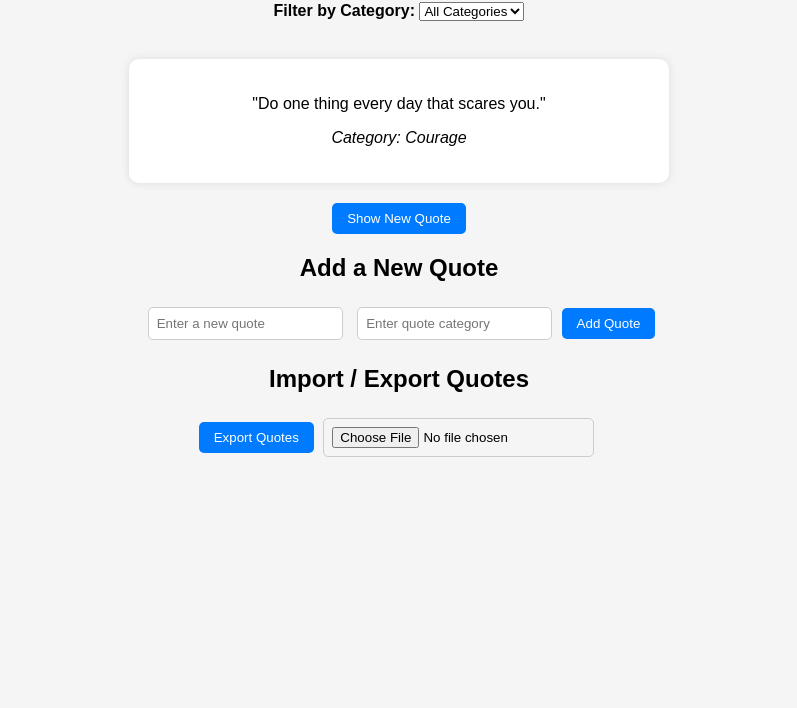
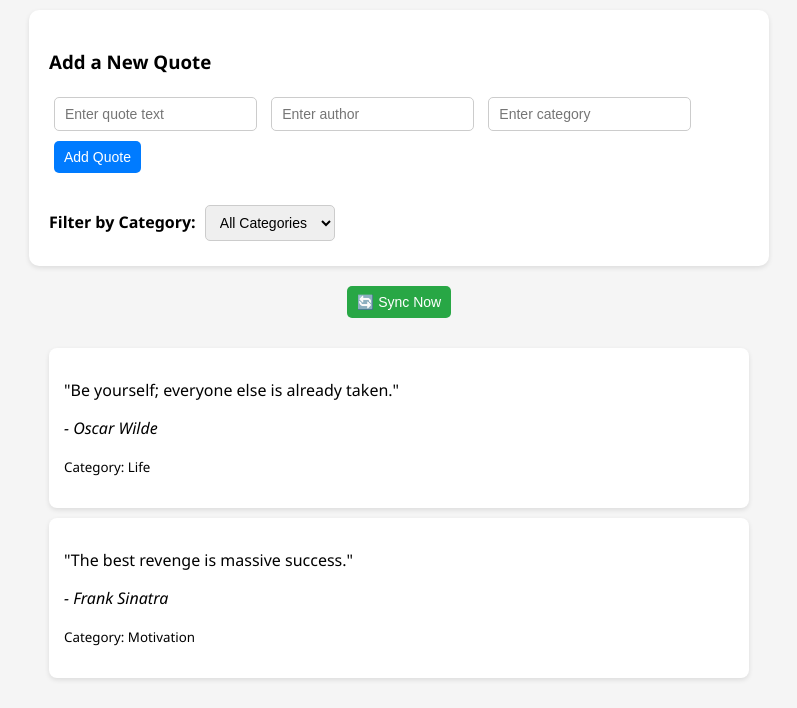
Before and after one commit to light-tech1/alx_fe_javascript, a plain HTML site: page dom-manipulation/index.html in a window 1280 px wide. Shown: the part 96-804 px from the top of the page, without its empty margins (241-1038 px from the left). Drawn offline with Linux system fonts and the light colour scheme.

Commit message:
Syncing Data with Server and Implementing Conflict Resolution

```diff
--- a/dom-manipulation/index.html
+++ b/dom-manipulation/index.html
@@ -1,37 +1,19 @@
 <!DOCTYPE html>
 <html lang="en">
 <head>
-  <meta charset="UTF-8">
-  <meta name="viewport" content="width=device-width, initial-scale=1.0">
+  <meta charset="UTF-8" />
+  <meta name="viewport" content="width=device-width, initial-scale=1.0" />
   <title>Dynamic Quote Generator</title>
   <link rel="stylesheet" href="styles.css">
 </head>
 <body>
   <h1>Dynamic Quote Generator</h1>
 
-  <div>
-    <label for="categoryFilter"><strong>Filter by Category:</strong></label>
-    <select id="categoryFilter" onchange="filterQuotes()">
-      <option value="all">All Categories</option>
-      <!-- Categories will be added here dynamically -->
-    </select>
-  </div>
+  <div id="quoteFormContainer"></div>
 
-  <br>
+  <button class="sync-button" onclick="syncWithServer()">🔄 Sync Now</button>
 
-  <div id="quoteDisplay"></div>
-  <button id="newQuote">Show New Quote</button>
-
-  <h2>Add a New Quote</h2>
-  <div>
-    <input id="newQuoteText" type="text" placeholder="Enter a new quote" />
-    <input id="newQuoteCategory" type="text" placeholder="Enter quote category" />
-    <button onclick="addQuote()">Add Quote</button>
-  </div>
-
-  <h2>Import / Export Quotes</h2>
-  <button onclick="exportToJsonFile()">Export Quotes</button>
-  <input type="file" id="importFile" accept=".json" onchange="importFromJsonFile(event)" />
+  <div id="quoteContainer"></div>
 
   <script src="script.js"></script>
 </body>
--- a/dom-manipulation/script.js
+++ b/dom-manipulation/script.js
@@ -1,168 +1,181 @@
-let quotes = [];
-let categories = [];
-let filteredCategory = "all";
+// ===========================
+// INITIAL DATA SETUP
+// ===========================
+let quotes = JSON.parse(localStorage.getItem("quotes")) || [];
 
-// Load quotes and categories from Local Storage
-function loadQuotes() {
-  const storedQuotes = localStorage.getItem("quotes");
-  const storedCategories = localStorage.getItem("categories");
-  const savedFilter = localStorage.getItem("selectedCategory");
+// Simulated server quotes (our "mock database")
+let serverQuotes = [
+  { text: "Be yourself; everyone else is already taken.", author: "Oscar Wilde", category: "Life" },
+  { text: "The best revenge is massive success.", author: "Frank Sinatra", category: "Motivation" }
+];
 
-  if (storedQuotes) {
-    quotes = JSON.parse(storedQuotes);
-  } else {
-    quotes = [
-      { text: "The best way to get started is to quit talking and begin doing.", category: "Motivation" },
-      { text: "Life is what happens when you're busy making other plans.", category: "Life" },
-      { text: "Do one thing every day that scares you.", category: "Courage" }
-    ];
-  }
+// ===========================
+// CREATE ADD QUOTE FORM
+// ===========================
+function createAddQuoteForm() {
+  const container = document.getElementById("quoteFormContainer");
+  container.innerHTML = `
+    <h3>Add a New Quote</h3>
+    <input type="text" id="quoteText" placeholder="Enter quote text">
+    <input type="text" id="quoteAuthor" placeholder="Enter author">
+    <input type="text" id="quoteCategory" placeholder="Enter category">
+    <button onclick="addQuote()">Add Quote</button>
 
-  // Extract categories from stored data or quotes
-  if (storedCategories) {
-    categories = JSON.parse(storedCategories);
-  } else {
-    categories = [...new Set(quotes.map(q => q.category))];
-  }
-
-  if (savedFilter) filteredCategory = savedFilter;
+    <br><br>
+    <label><strong>Filter by Category:</strong></label>
+    <select id="categoryFilter" onchange="filterQuotes()">
+      <option value="all">All Categories</option>
+    </select>
+  `;
 }
 
-// Save quotes and categories
-function saveData() {
-  localStorage.setItem("quotes", JSON.stringify(quotes));
-  localStorage.setItem("categories", JSON.stringify(categories));
-}
+// ===========================
+// DISPLAY QUOTES
+// ===========================
+function displayQuotes(list = quotes) {
+  const container = document.getElementById("quoteContainer");
+  container.innerHTML = "";
 
-// Populate category dropdown
-function populateCategories() {
-  const categoryFilter = document.getElementById("categoryFilter");
-
-  // Clear and re-add "All" option
-  categoryFilter.innerHTML = '<option value="all">All Categories</option>';
-
-  categories.forEach(category => {
-    const option = document.createElement("option");
-    option.value = category;
-    option.textContent = category;
-    categoryFilter.appendChild(option);
-  });
-
-  // Restore last selected category
-  categoryFilter.value = filteredCategory;
-}
-
-// Filter quotes by category
-function filterQuotes() {
-  const selected = document.getElementById("categoryFilter").value;
-  filteredCategory = selected;
-  localStorage.setItem("selectedCategory", selected);
-  showRandomQuote();
-}
-
-// Show random quote (filtered)
-function showRandomQuote() {
-  const display = document.getElementById("quoteDisplay");
-
-  const availableQuotes = filteredCategory === "all"
-    ? quotes
-    : quotes.filter(q => q.category === filteredCategory);
-
-  if (availableQuotes.length === 0) {
-    display.innerHTML = `<p>No quotes found for this category.</p>`;
+  if (list.length === 0) {
+    container.innerHTML = "<p>No quotes found.</p>";
     return;
   }
 
-  const randomIndex = Math.floor(Math.random() * availableQuotes.length);
-  const { text, category } = availableQuotes[randomIndex];
-
-  display.innerHTML = `
-    <blockquote>"${text}"</blockquote>
-    <p><em>Category: ${category}</em></p>
-  `;
-
-  sessionStorage.setItem("lastQuote", JSON.stringify({ text, category }));
+  list.forEach(q => {
+    const div = document.createElement("div");
+    div.classList.add("quote-card");
+    div.innerHTML = `
+      <p>"${q.text}"</p>
+      <p><em>- ${q.author}</em></p>
+      <p><small>Category: ${q.category}</small></p>
+    `;
+    container.appendChild(div);
+  });
 }
 
-// Add new quote + update categories + storage
+// ===========================
+// POPULATE CATEGORY FILTER
+// ===========================
+function populateCategories() {
+  const filter = document.getElementById("categoryFilter");
+  const uniqueCategories = [...new Set(quotes.map(q => q.category))];
+
+  filter.innerHTML = `<option value="all">All Categories</option>`;
+  uniqueCategories.forEach(cat => {
+    const opt = document.createElement("option");
+    opt.value = cat;
+    opt.textContent = cat;
+    filter.appendChild(opt);
+  });
+
+  // Restore last filter
+  const lastFilter = localStorage.getItem("selectedCategory");
+  if (lastFilter) {
+    filter.value = lastFilter;
+    filterQuotes();
+  }
+}
+
+// ===========================
+// FILTER QUOTES
+// ===========================
+function filterQuotes() {
+  const selected = document.getElementById("categoryFilter").value;
+  localStorage.setItem("selectedCategory", selected);
+
+  if (selected === "all") displayQuotes(quotes);
+  else displayQuotes(quotes.filter(q => q.category === selected));
+}
+
+// ===========================
+// ADD NEW QUOTE
+// ===========================
 function addQuote() {
-  const text = document.getElementById("newQuoteText").value.trim();
-  const category = document.getElementById("newQuoteCategory").value.trim();
+  const text = document.getElementById("quoteText").value.trim();
+  const author = document.getElementById("quoteAuthor").value.trim();
+  const category = document.getElementById("quoteCategory").value.trim();
 
-  if (!text || !category) {
-    alert("Please enter both quote and category.");
+  if (!text || !author || !category) {
+    alert("Please fill in all fields");
     return;
   }
 
-  quotes.push({ text, category });
+  const newQuote = { text, author, category };
+  quotes.push(newQuote);
+  saveQuotes();
 
-  // Add new category if not already in list
-  if (!categories.includes(category)) {
-    categories.push(category);
-    populateCategories();
-  }
+  // Add new category if needed
+  populateCategories();
+  displayQuotes(quotes);
 
-  saveData();
-  alert("Quote added successfully!");
+  // Reset fields
+  document.getElementById("quoteText").value = "";
+  document.getElementById("quoteAuthor").value = "";
+  document.getElementById("quoteCategory").value = "";
 
-  document.getElementById("newQuoteText").value = "";
-  document.getElementById("newQuoteCategory").value = "";
-  showRandomQuote();
+  // Simulate sending to server
+  sendToServer(newQuote);
 }
 
-// Export quotes as JSON
-function exportToJsonFile() {
-  const blob = new Blob([JSON.stringify(quotes, null, 2)], { type: "application/json" });
-  const url = URL.createObjectURL(blob);
-  const a = document.createElement("a");
-  a.href = url;
-  a.download = "quotes.json";
-  a.click();
-  URL.revokeObjectURL(url);
+// ===========================
+// LOCAL STORAGE HANDLING
+// ===========================
+function saveQuotes() {
+  localStorage.setItem("quotes", JSON.stringify(quotes));
 }
 
-// Import quotes from JSON
-function importFromJsonFile(event) {
-  const file = event.target.files[0];
-  if (!file) return;
-
-  const reader = new FileReader();
-  reader.onload = function(e) {
-    try {
-      const importedQuotes = JSON.parse(e.target.result);
-      if (Array.isArray(importedQuotes)) {
-        quotes.push(...importedQuotes);
-
-        // Rebuild categories
-        categories = [...new Set(quotes.map(q => q.category))];
-        saveData();
-        populateCategories();
-
-        alert("Quotes imported successfully!");
-        showRandomQuote();
-      } else {
-        alert("Invalid JSON file format!");
-      }
-    } catch {
-      alert("Error reading JSON file!");
-    }
-  };
-  reader.readAsText(file);
+// ===========================
+// SIMULATED SERVER FUNCTIONS
+// ===========================
+function fetchFromServer() {
+  return new Promise(resolve => {
+    setTimeout(() => resolve(serverQuotes), 1000); // simulate 1s delay
+  });
 }
 
-// Initialize
-document.getElementById("newQuote").addEventListener("click", showRandomQuote);
-loadQuotes();
-populateCategories();
+function sendToServer(quote) {
+  return new Promise(resolve => {
+    setTimeout(() => {
+      serverQuotes.push(quote);
+      resolve();
+    }, 500);
+  });
+}
 
-// Restore last viewed quote
-const lastQuote = sessionStorage.getItem("lastQuote");
-if (lastQuote) {
-  const { text, category } = JSON.parse(lastQuote);
-  document.getElementById("quoteDisplay").innerHTML = `
-    <blockquote>"${text}"</blockquote>
-    <p><em>Category: ${category}</em></p>
-  `;
-} else {
-  showRandomQuote();
+// ===========================
+// CONFLICT RESOLUTION
+// ===========================
+function showNotice(message) {
+  const notice = document.createElement("div");
+  notice.classList.add("notice");
+  notice.textContent = message;
+  document.body.prepend(notice);
+  setTimeout(() => notice.remove(), 4000);
 }
+
+async function syncWithServer() {
+  const serverData = await fetchFromServer();
+  const localData = JSON.parse(localStorage.getItem("quotes")) || [];
+
+  // Compare: if they differ, server wins
+  if (JSON.stringify(serverData) !== JSON.stringify(localData)) {
+    quotes = serverData;
+    saveQuotes();
+    displayQuotes(quotes);
+    populateCategories();
+    showNotice("⚠️ Data updated from server — conflicts resolved.");
+  } else {
+    showNotice("✅ Data already up-to-date.");
+  }
+}
+
+// ===========================
+// INIT
+// ===========================
+document.addEventListener("DOMContentLoaded", () => {
+  createAddQuoteForm();
+  populateCategories();
+  displayQuotes(quotes);
+  syncWithServer(); // First sync
+  setInterval(syncWithServer, 30000); // Auto sync every 30 seconds
+});
--- a/dom-manipulation/styles.css
+++ b/dom-manipulation/styles.css
@@ -1,35 +1,79 @@
-body {
-      font-family: Arial, sans-serif;
+    body {
+      font-family: "Segoe UI", Arial, sans-serif;
+      background-color: #f5f5f5;
+      margin: 0;
+      padding: 20px;
+    }
+
+    h1 {
       text-align: center;
-      margin: 40px;
-      background-color: #f5f5f5;
+      color: #007bff;
     }
-    #quoteDisplay {
-      background: white;
+
+    #quoteFormContainer {
+      background-color: #fff;
       padding: 20px;
-      margin: 20px auto;
       border-radius: 10px;
-      box-shadow: 0 0 10px rgba(0,0,0,0.1);
-      max-width: 500px;
+      max-width: 700px;
+      margin: 0 auto 20px;
+      box-shadow: 0 2px 5px rgba(0, 0, 0, 0.1);
     }
-    .category {
-      color: #555;
-      font-style: italic;
-    }
-    input {
-      padding: 8px;
+
+    input, select, button {
+      padding: 8px 10px;
       margin: 5px;
       border-radius: 5px;
       border: 1px solid #ccc;
+      font-size: 14px;
     }
+
     button {
-      padding: 8px 15px;
+      background-color: #007bff;
+      color: white;
       border: none;
-      background: #007bff;
-      color: white;
-      border-radius: 5px;
       cursor: pointer;
     }
+
     button:hover {
-      background: #0056b3;
+      background-color: #0056b3;
     }
+
+    #quoteContainer {
+      max-width: 700px;
+      margin: 0 auto;
+    }
+
+    .quote-card {
+      background-color: white;
+      border-radius: 8px;
+      padding: 15px;
+      margin-bottom: 10px;
+      box-shadow: 0 2px 5px rgba(0, 0, 0, 0.1);
+    }
+
+    .sync-button {
+      display: block;
+      margin: 10px auto 30px;
+      background: #28a745;
+    }
+
+    .sync-button:hover {
+      background: #218838;
+    }
+
+    .notice {
+      background-color: #ffc107;
+      padding: 10px;
+      text-align: center;
+      font-weight: bold;
+      border-radius: 5px;
+      margin-bottom: 10px;
+      animation: fadeInOut 4s forwards;
+    }
+
+    @keyframes fadeInOut {
+      0% { opacity: 0; }
+      10% { opacity: 1; }
+      90% { opacity: 1; }
+      100% { opacity: 0; }
+    }
```
